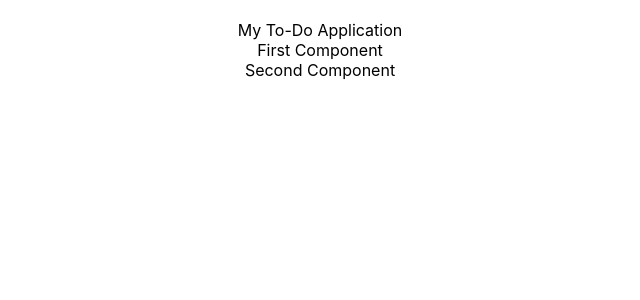
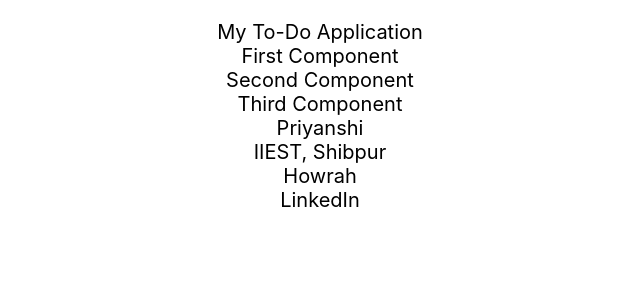
Before and after one commit to priyanshi-exe/react-counter-app, a React (Create React App) app: page / in a window 1280 px wide. Shown: the top 300 px of the page, without its empty margins (320-960 px from the left). Built offline with nearby package versions, Linux system fonts and the light colour scheme.

Commit message:
Explore JSX & Refactor to Modules

```diff
--- a/src/App.css
+++ b/src/App.css
@@ -1,38 +1,4 @@
 .App {
   text-align: center;
+  font-size: 20px;
 }
-
-.App-logo {
-  height: 40vmin;
-  pointer-events: none;
-}
-
-@media (prefers-reduced-motion: no-preference) {
-  .App-logo {
-    animation: App-logo-spin infinite 20s linear;
-  }
-}
-
-.App-header {
-  background-color: #282c34;
-  min-height: 100vh;
-  display: flex;
-  flex-direction: column;
-  align-items: center;
-  justify-content: center;
-  font-size: calc(10px + 2vmin);
-  color: white;
-}
-
-.App-link {
-  color: #61dafb;
-}
-
-@keyframes App-logo-spin {
-  from {
-    transform: rotate(0deg);
-  }
-  to {
-    transform: rotate(360deg);
-  }
-}
--- a/src/App.js
+++ b/src/App.js
@@ -1,28 +1,14 @@
 import './App.css';
-import { Component } from 'react';
+import LearningJavaScript from './components/LearningJavaScript';
+import LearningComponent from './components/learning-examples/LearningComponent'
 
 function App() {
   return (
     <div className="App">
-      My To-Do Application
-      <FirstComponent></FirstComponent>
-      <SecondComponent></SecondComponent>
+      <LearningComponent/>
+      <LearningJavaScript/>
     </div>
   );
 }
 
-function FirstComponent() {
-  return (
-    <div className="FirstComponent"> First Component </div>
-  )
-}
-
-class SecondComponent extends Component{
-  render() {
-    return (
-      <div className="SecondComponent"> Second Component </div>
-    )
-  }
-}
-
 export default App;
--- /dev/null
+++ b/src/components/LearningJavaScript.jsx
@@ -0,0 +1,31 @@
+const person = {
+    name: 'Priyanshi',
+    university: 'IIEST, Shibpur',
+    address: {
+        line1: 'LT Williams Hall of Residence',
+        city:'Howrah',
+        state: 'West Bengal',
+        country: 'India'
+    },
+    profiles: ['LinkedIn', 'GitHub', 'Twitter', 'Instagram'],
+    printProfile: () => { // function in an object
+        person.profiles.map( // to print all the profiles in console
+            (profile) => {
+                console.log(profile)
+            }
+        )
+        // console.log(person.profiles[1])
+    }
+}
+
+export default function LearningJavaScript(){
+    return(
+        <div>
+        <div>{person.name}</div>
+        <div>{person.university}</div>
+        <div>{person.address.city}</div>
+        <div>{person.profiles[0]}</div>
+        <div>{person.printProfile()}</div>
+        </div>
+    )
+}
--- /dev/null
+++ b/src/components/learning-examples/FirstComponent.jsx
@@ -0,0 +1,11 @@
+export default function FirstComponent() {
+    return (
+      <div className="FirstComponent"> First Component </div>
+    )
+}
+
+export function ThirdComponent() {
+    return (
+      <div className="ThirdComponent"> Third Component </div>
+    )
+}
--- /dev/null
+++ b/src/components/learning-examples/LearningComponent.jsx
@@ -0,0 +1,13 @@
+import FirstComponent, {ThirdComponent} from './FirstComponent'
+import SecondComponent from './SecondComponent'
+
+export default function LearningComponent(){
+    return (
+        <div className="App">
+          My To-Do Application
+          <FirstComponent/>
+          <SecondComponent/>
+          <ThirdComponent/>
+        </div>
+      );
+}
--- /dev/null
+++ b/src/components/learning-examples/SecondComponent.jsx
@@ -0,0 +1,7 @@
+import { Component } from 'react';
+
+export default class SecondComponent extends Component{
+  render() {
+    return <div className="SecondComponent"> Second Component </div> // but paranthesis are recommended
+  }
+}
```
